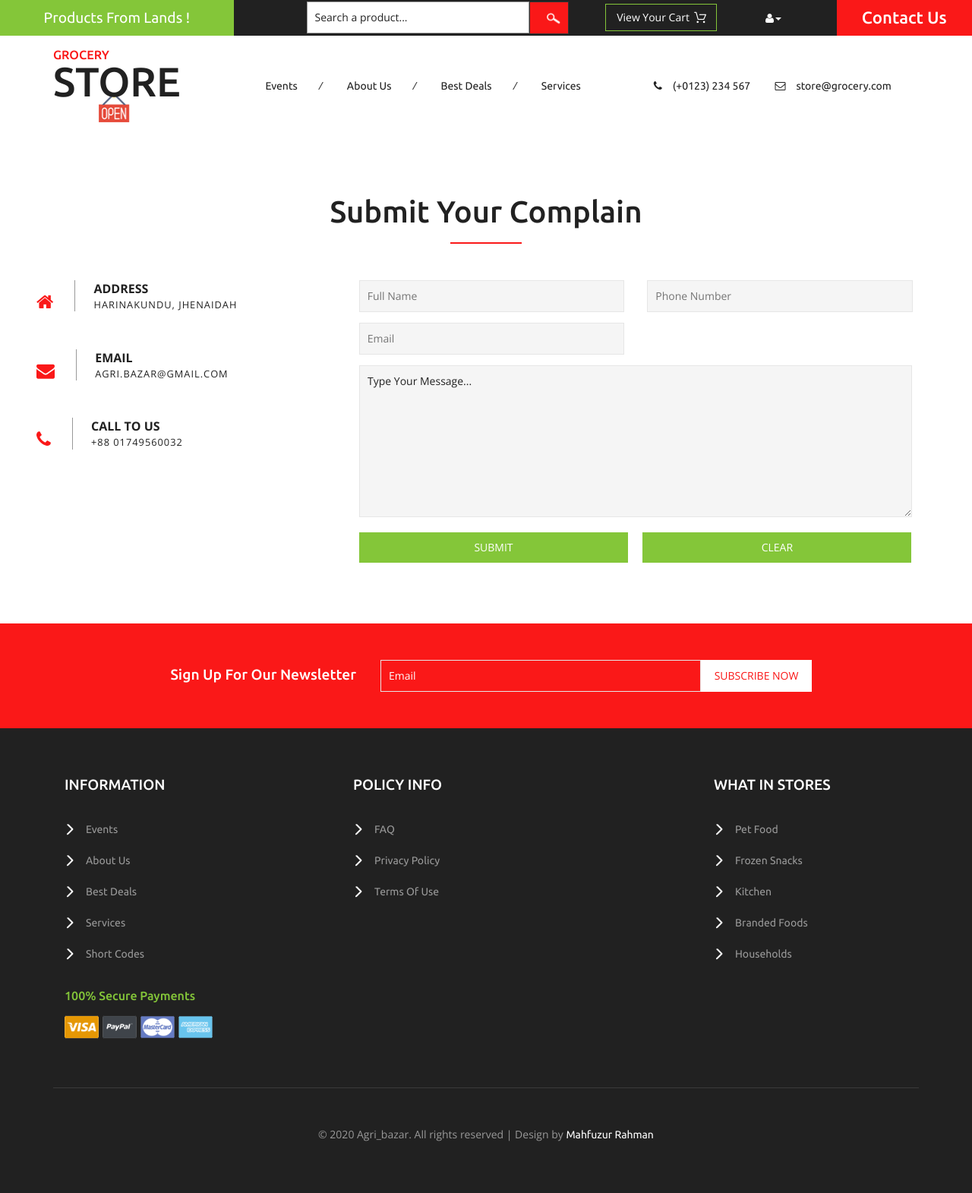
After one commit to Mahfuz00741/E_commerce_Agribazar, a Django app: page /contact in a window 1280 px wide. The commit adds this page. Shown: the whole page at 76% size. Run offline with Django 3.2, Linux system fonts and the light colour scheme; some libraries are stand-ins or nearby versions.

Commit message:
contact us template added

```diff
--- a/ecommerce_Agribazar/pages/urls.py
+++ b/ecommerce_Agribazar/pages/urls.py
@@ -3,6 +3,7 @@ from django.urls import path
 from . import views
 
 urlpatterns = [
-    path('', views.index, name = 'index'),
+    path('', views.Index.as_view(), name = 'index'),
     path('about/', views.About.as_view(), name = 'about'),
+    path('contact', views.contact.as_view(), name = 'contact'),
 ]
--- a/ecommerce_Agribazar/pages/views.py
+++ b/ecommerce_Agribazar/pages/views.py
@@ -3,9 +3,14 @@ from django.views import View
 
 # Create your views here.
 
-def index(request):
-    return render(request, 'pages/index.html')
+class Index(View):
+    def get(self, request):
+        return render(request, 'pages/index.html')
 
 class About(View):
     def get(self, request):
         return render(request, 'pages/about.html')
+
+class contact(View):
+    def get(self, request):
+        return render(request, 'pages/contact.html')
--- /dev/null
+++ b/ecommerce_Agribazar/templates/pages/contact.html
@@ -0,0 +1,43 @@
+{% extends 'base.html' %}
+
+{% block content %}
+
+<!-- contact -->
+		<div class="mail">
+			<h3>Submit Your Complain</h3>
+			<div class="agileinfo_mail_grids">
+				<div class="col-md-4 agileinfo_mail_grid_left">
+					<ul>
+						<li><i class="fa fa-home" aria-hidden="true"></i></li>
+						<li>address<span>Harinakundu, Jhenaidah</span></li>
+					</ul>
+					<ul>
+						<li><i class="fa fa-envelope" aria-hidden="true"></i></li>
+						<li>email<span>agri.bazar@gmail.com</span></li>
+					</ul>
+					<ul>
+						<li><i class="fa fa-phone" aria-hidden="true"></i></li>
+						<li>call to us<span>+88 01749560032</span></li>
+					</ul>
+				</div>
+				<div class="col-md-8 agileinfo_mail_grid_right">
+					<form action="#" method="post">
+						<div class="col-md-6 wthree_contact_left_grid">
+							<input type="text" name="name" value="" placeholder="Full Name" required="">
+							<input type="email" name="email" value="" placeholder="Email" required="">
+						</div>
+						<div class="col-md-6 wthree_contact_left_grid">
+							<input type="text" name="phone_number" value="" placeholder="Phone Number" required="">
+						</div>
+						<div class="clearfix"> </div>
+						<textarea  name="message" onfocus="this.value = '';" required="">Type Your Message...</textarea>
+						<input type="submit" value="Submit">
+						<input type="reset" value="Clear">
+					</form>
+				</div>
+				<div class="clearfix"> </div>
+			</div>
+		</div>
+<!-- //contact -->
+
+{% endblock %}
--- a/ecommerce_Agribazar/templates/partials/_topbar.html
+++ b/ecommerce_Agribazar/templates/partials/_topbar.html
@@ -1,7 +1,7 @@
 <!-- Topbar -->
 <div class="agileits_header">
     <div class="w3l_offers">
-        <a href="products.html">Today's special Offers !</a>
+        <a style="color: white">Products From Lands !</a>
     </div>
     <div class="w3l_search">
         <form action="#" method="post">
@@ -41,7 +41,7 @@
         </ul>
     </div>
     <div class="w3l_header_right1">
-        <h2><a href="mail.html">Contact Us</a></h2>
+        <h2><a href="{% url 'contact' %}">Contact Us</a></h2>
     </div>
     <div class="clearfix"></div>
 </div>
```
